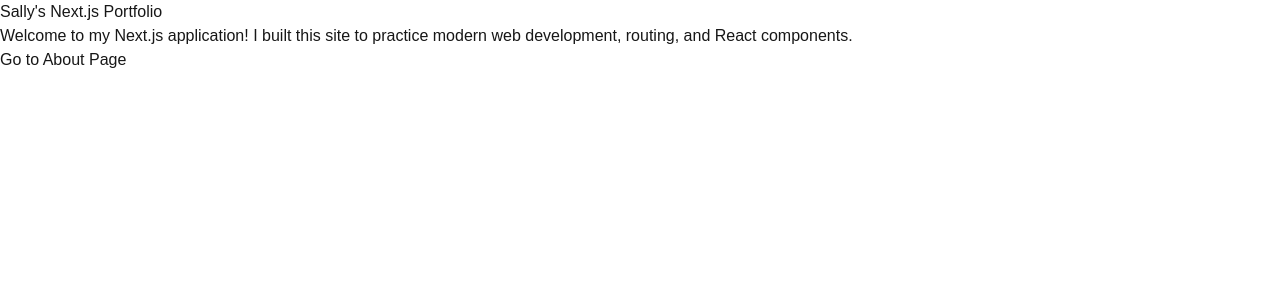
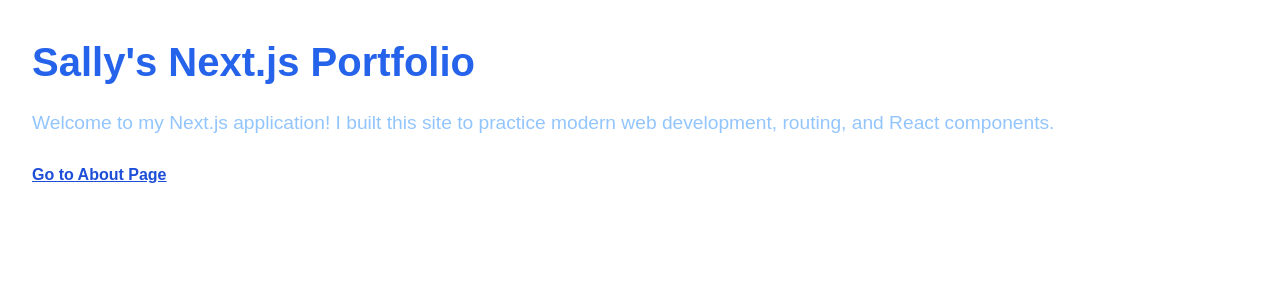
Before and after one commit to Sallyrics/Next.js-Basics-Task-4, a Next.js app: page / in a window 1280 px wide. Shown: the top 300 px of the page. Built offline with nearby package versions, Linux system fonts and the light colour scheme.

Commit message:
Task 5. Style Home page

```diff
--- /dev/null
+++ b/app/home/home.module.css
@@ -0,0 +1,24 @@
+.container {
+  padding: 2rem;
+  font-family: Arial, sans-serif;
+}
+
+.title {
+  color: #2563eb;
+  font-size: 2.5rem;
+  font-weight: bold;
+  margin-bottom: 1rem;
+}
+
+.description {
+  color: #93c5fd;
+  font-size: 1.2rem;
+  line-height: 1.6;
+  margin-bottom: 1.5rem;
+}
+
+.link {
+  color: #1d4ed8;
+  text-decoration: underline;
+  font-weight: 600;
+}
--- a/app/page.tsx
+++ b/app/page.tsx
@@ -1,14 +1,17 @@
 import Link from "next/link";
+import styles from "./home/home.module.css";
 
 export default function Home() {
   return (
-    <main>
-      <h1>Sally&apos;s Next.js Portfolio</h1>
-      <p>
+    <main className={styles.container}>
+      <h1 className={styles.title}>Sally&apos;s Next.js Portfolio</h1>
+      <p className={styles.description}>
         Welcome to my Next.js application! I built this site to practice
         modern web development, routing, and React components.
       </p>
-      <Link href="/about">Go to About Page</Link>
+      <Link href="/about" className={styles.link}>
+        Go to About Page
+      </Link>
     </main>
   );
 }
--- a/package.json
+++ b/package.json
@@ -3,7 +3,7 @@
   "version": "0.1.0",
   "private": true,
   "scripts": {
-    "dev": "next dev",
+    "dev": "next dev --webpack",
     "build": "next build",
     "start": "next start",
     "lint": "eslint"
```
